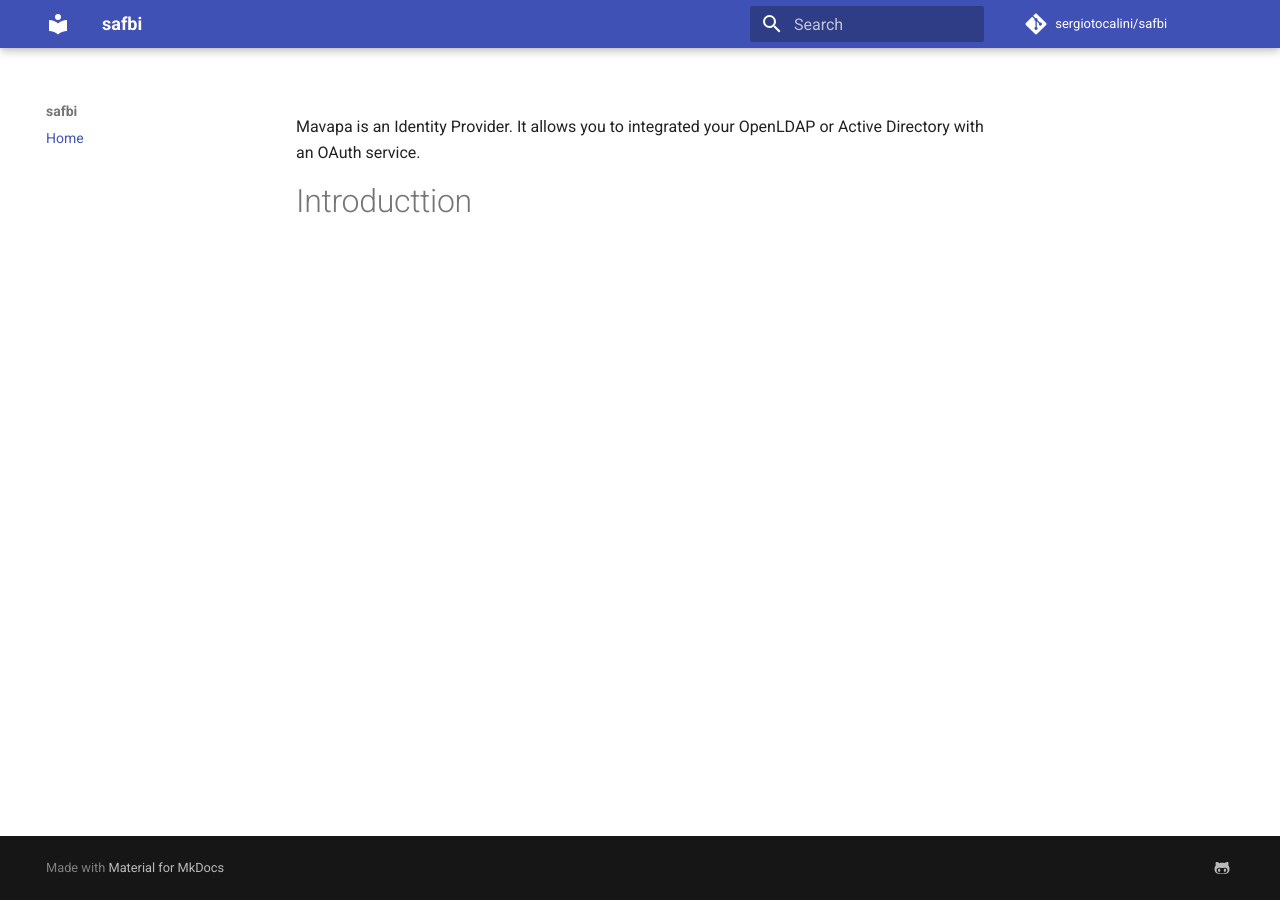
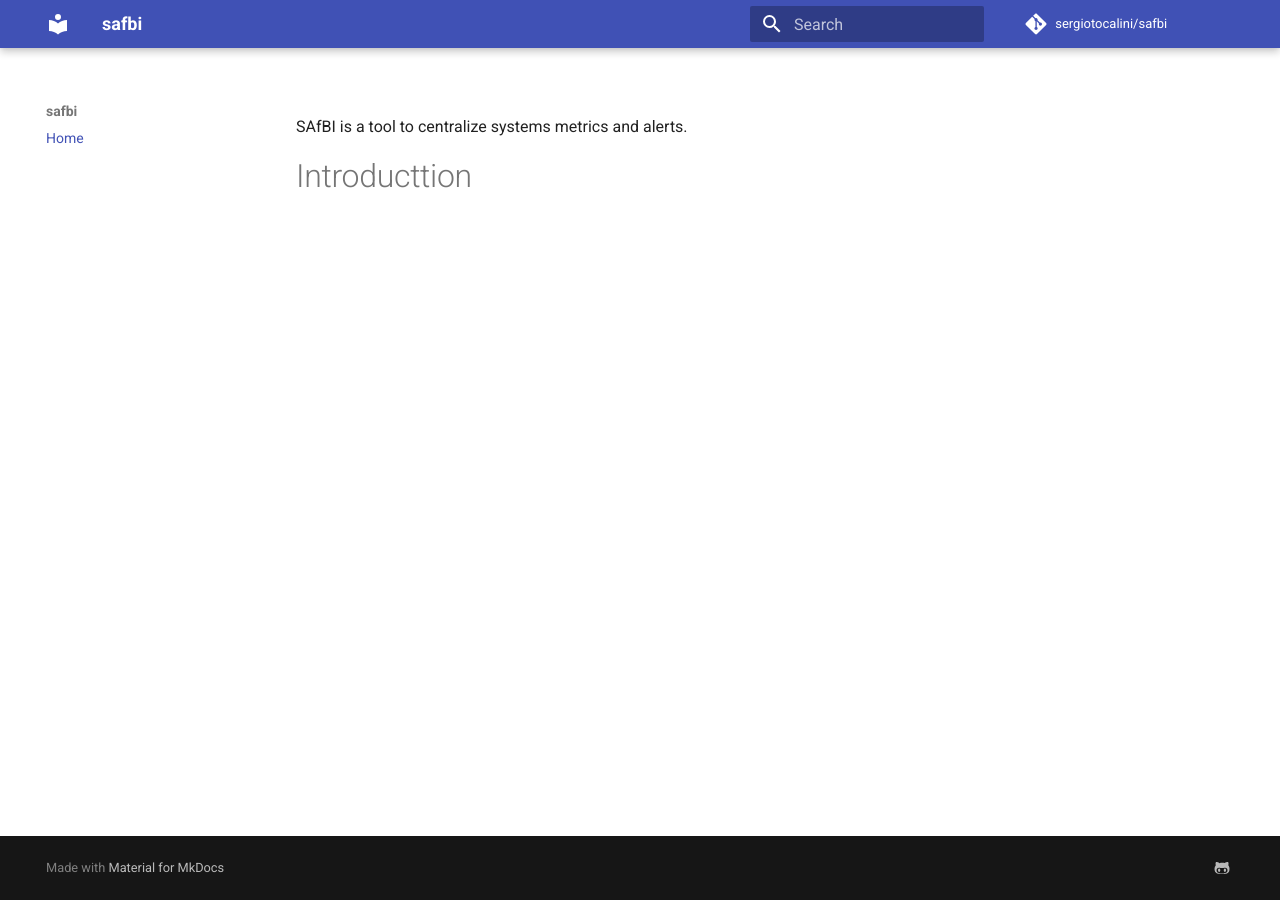
Before and after one commit to sergiotocalini/safbi, an MkDocs documentation site: the page built from docs/index.md, in a window 1280 px wide. Built offline with MkDocs 1.6.1 and Material for MkDocs 9.7.7, drawn with Linux system fonts in a browser that asks for light colours; comment, search, counter and statistics services are not loaded.

Commit message:
Adding default index

```diff
--- a/docs/index.md
+++ b/docs/index.md
@@ -1,6 +1,5 @@
-title: mavapa
+title: safbi
 
-Mavapa is an Identity Provider. It allows you to integrated your OpenLDAP or Active Directory with an
-OAuth service.
+SAfBI is a tool to centralize systems metrics and alerts.
 
 # Introducttion
```
